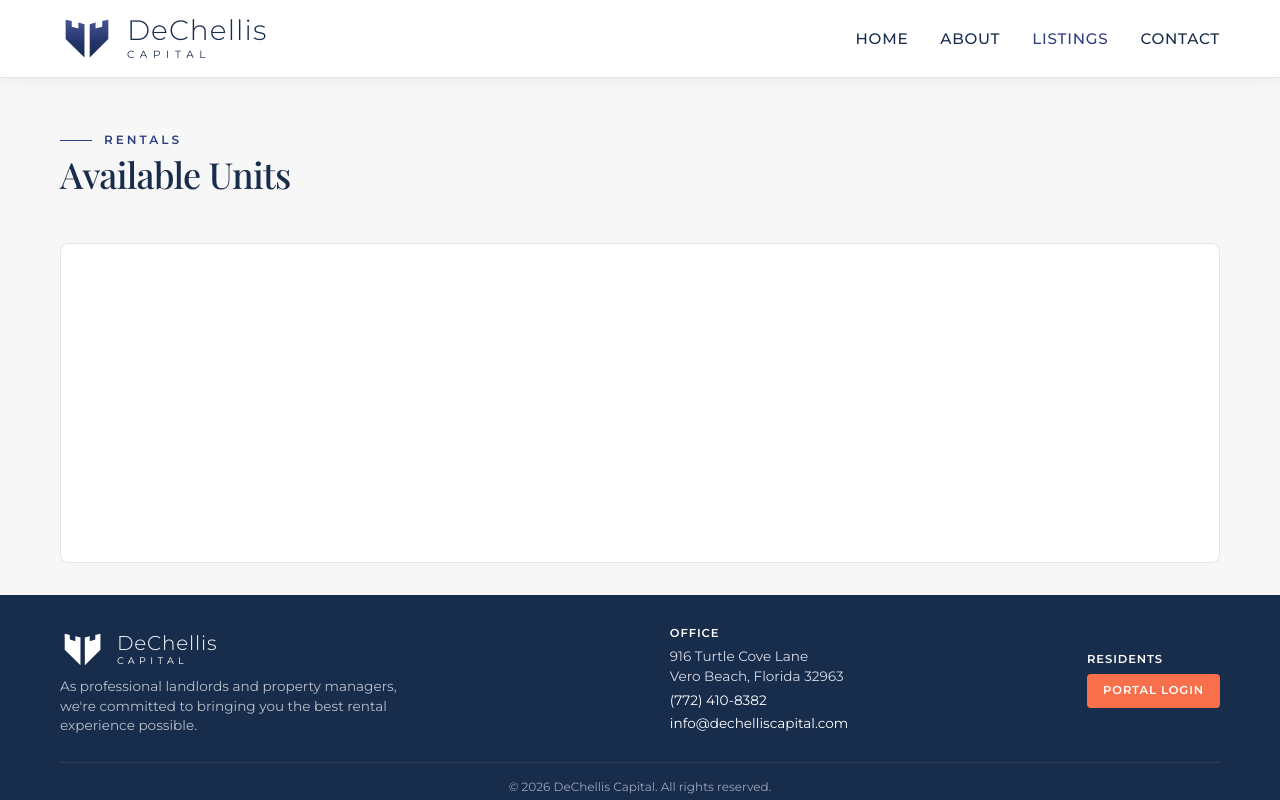
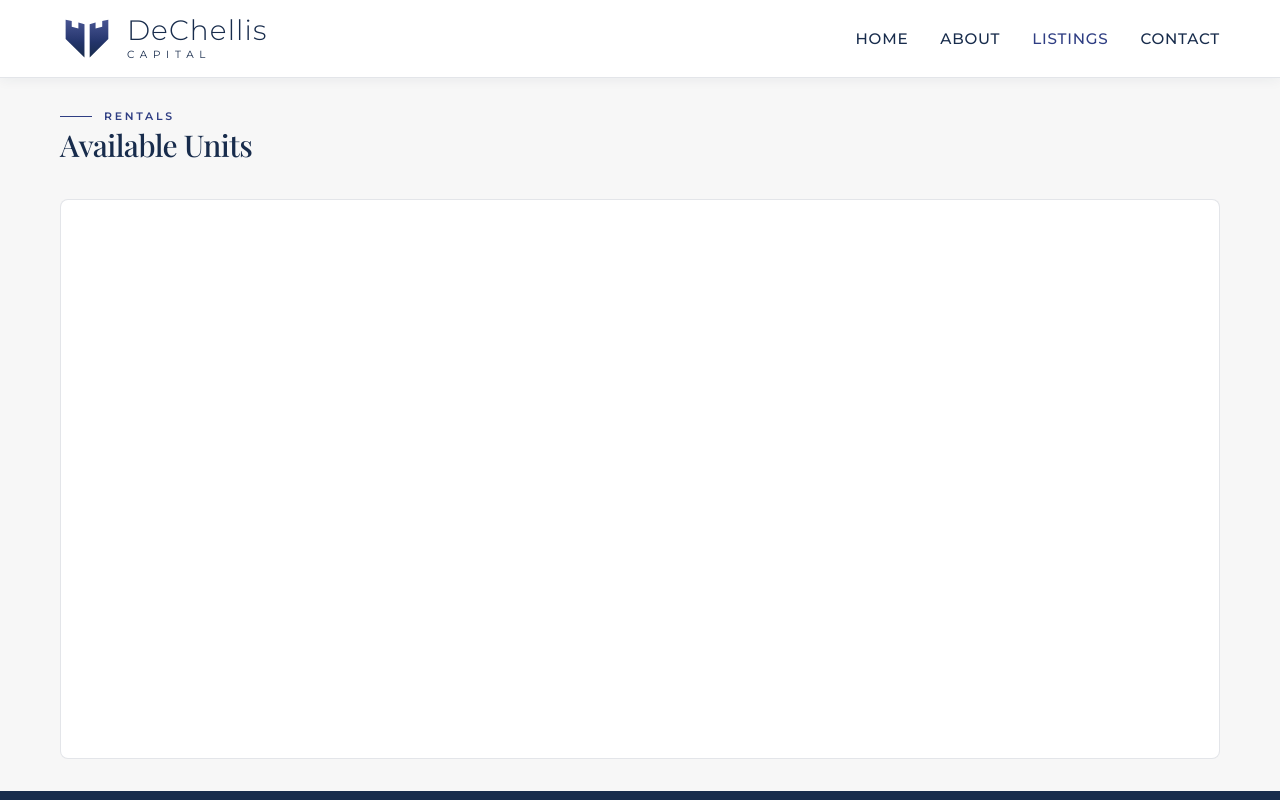
Before and after one commit to ravescovi/dcc_web, a plain HTML site: page listings.html in a window 1280 px wide. Shown: the top 800 px of the page. Drawn offline with nearby package versions, Linux system fonts and the light colour scheme; a script that the page names is missing; a web font is replaced by a local one.

Commit message:
Enlarge listings widget, tighten compact hero and footer further
- Listings: bump container min-height from 320px to 70vh and pass
  data-height=70vh to the DoorLoop SDK so the widget has enough room
  to render several units comfortably.
- Compact hero (used on about/listings/contact page headers): drop
  vertical padding from 3rem/2rem to 1.5rem/1.25rem, shrink the h1
  clamp and eyebrow font-size. Page titles now read as headers, not
  hero banners.
- Footer: another pass of size reductions. Padding 2rem/1rem ->
  1.25rem/0.75rem, brand logo 40px -> 32px, brand name 1.25rem ->
  1.05rem, body text 0.85rem -> 0.78rem, h4 0.72rem -> 0.68rem,
  copyright line 0.75rem -> 0.7rem, bottom separator margin trimmed.
- Contact section: top/bottom padding 2rem/3rem -> 1.25rem/2rem.

```diff
--- a/listings.html
+++ b/listings.html
@@ -49,7 +49,7 @@
           data-single-listing-mode=""
           data-listing-id=""
           data-width="100%"
-          data-height="auto"
+          data-height="70vh"
           data-background="#ffffff"
         ></div>
         <script src="https://app.doorloop.com/packages/listing-sdk.min.js" defer async></script>
--- a/styles.css
+++ b/styles.css
@@ -426,8 +426,8 @@ img {
 }
 
 .hero--compact > .container {
-  padding-top: 3rem;
-  padding-bottom: 2rem;
+  padding-top: 1.5rem;
+  padding-bottom: 1.25rem;
 }
 
 .hero--compact .hero__inner {
@@ -436,11 +436,12 @@ img {
 
 .hero--compact .eyebrow {
   color: var(--color-primary);
-  margin-bottom: 0.5rem;
+  margin-bottom: 0.35rem;
+  font-size: 0.68rem;
 }
 
 .hero--compact h1 {
-  font-size: clamp(1.5rem, 3vw, 2.25rem);
+  font-size: clamp(1.375rem, 2.5vw, 1.875rem);
   margin-bottom: 0;
   color: var(--color-primary-dark);
 }
@@ -602,7 +603,7 @@ img {
 /* ---------------- Contact page ---------------- */
 
 .contact-section {
-  padding: 2rem 0 3rem;
+  padding: 1.25rem 0 2rem;
   background: var(--color-bg);
 }
 
@@ -749,7 +750,7 @@ img {
 }
 
 .listings-host .doorloop-container {
-  min-height: 320px;
+  min-height: 70vh;
   background: #fff;
   border-radius: var(--radius);
   border: 1px solid var(--color-border);
@@ -761,8 +762,8 @@ img {
 .site-footer {
   background: var(--color-primary-dark);
   color: #d8dce7;
-  padding: 2rem 0 1rem;
-  font-size: 0.9rem;
+  padding: 1.25rem 0 0.75rem;
+  font-size: 0.85rem;
 }
 
 .site-footer a { color: #fff; }
@@ -778,19 +779,19 @@ img {
 .site-footer__brand .brand-footer {
   display: flex;
   align-items: center;
-  gap: 0.7rem;
-  margin-bottom: 0.5rem;
+  gap: 0.6rem;
+  margin-bottom: 0.35rem;
   color: #fff;
 }
 .site-footer__brand .brand-footer img {
-  height: 40px;
+  height: 32px;
   width: auto;
   display: block;
   filter: brightness(0) invert(1);
 }
-.site-footer__brand .brand-lockup__name { font-size: 1.25rem; color: #fff; }
-.site-footer__brand .brand-lockup__sub { font-size: 0.6rem; color: #fff; letter-spacing: 0.45em; margin-top: 0.2rem; }
-.site-footer__brand p { margin: 0; max-width: 360px; font-size: 0.85rem; color: rgba(255,255,255,0.7); line-height: 1.45; }
+.site-footer__brand .brand-lockup__name { font-size: 1.05rem; color: #fff; }
+.site-footer__brand .brand-lockup__sub { font-size: 0.55rem; color: #fff; letter-spacing: 0.4em; margin-top: 0.15rem; }
+.site-footer__brand p { margin: 0; max-width: 340px; font-size: 0.78rem; color: rgba(255,255,255,0.65); line-height: 1.4; }
 
 .footer-portal {
   display: inline-block;
@@ -816,28 +817,28 @@ img {
   color: #fff;
   text-transform: uppercase;
   letter-spacing: 0.08em;
-  font-size: 0.72rem;
-  margin-bottom: 0.5rem;
+  font-size: 0.68rem;
+  margin-bottom: 0.4rem;
   font-family: var(--font-body);
   font-weight: 600;
 }
 
-.site-footer ul { list-style: none; margin: 0; padding: 0; font-size: 0.85rem; line-height: 1.45; }
-.site-footer li { margin-bottom: 0.25rem; }
+.site-footer ul { list-style: none; margin: 0; padding: 0; font-size: 0.8rem; line-height: 1.4; }
+.site-footer li { margin-bottom: 0.15rem; }
 
 .site-footer__bottom {
-  margin-top: 1.5rem;
-  padding-top: 0.85rem;
+  margin-top: 0.9rem;
+  padding-top: 0.6rem;
   border-top: 1px solid rgba(255, 255, 255, 0.08);
   text-align: center;
-  font-size: 0.75rem;
+  font-size: 0.7rem;
   color: #9ea5b8;
 }
 
 .footer-portal {
   margin-top: 0;
-  padding: 0.55rem 1rem;
-  font-size: 0.72rem;
+  padding: 0.45rem 0.9rem;
+  font-size: 0.68rem;
 }
 
 @media (max-width: 800px) {
```
